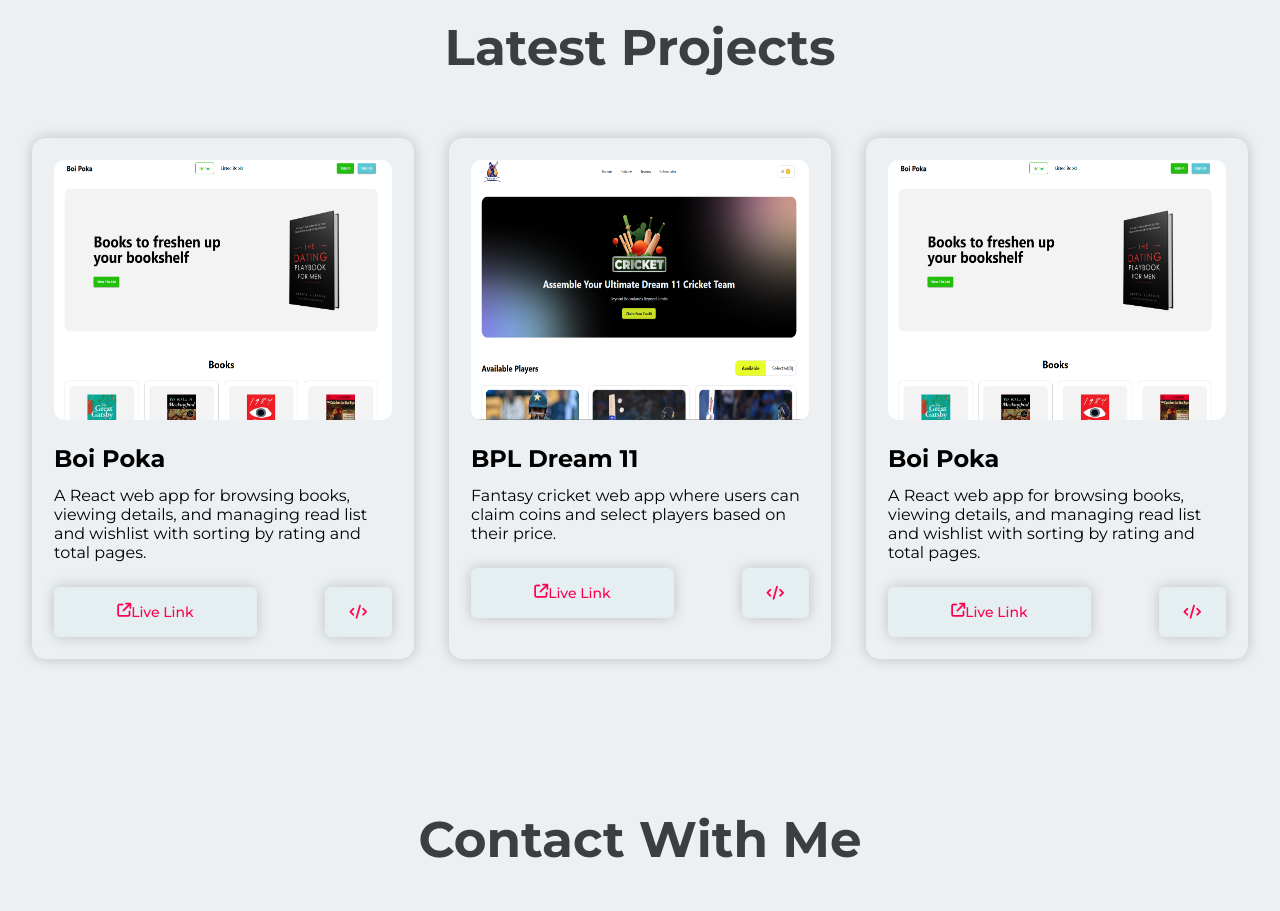
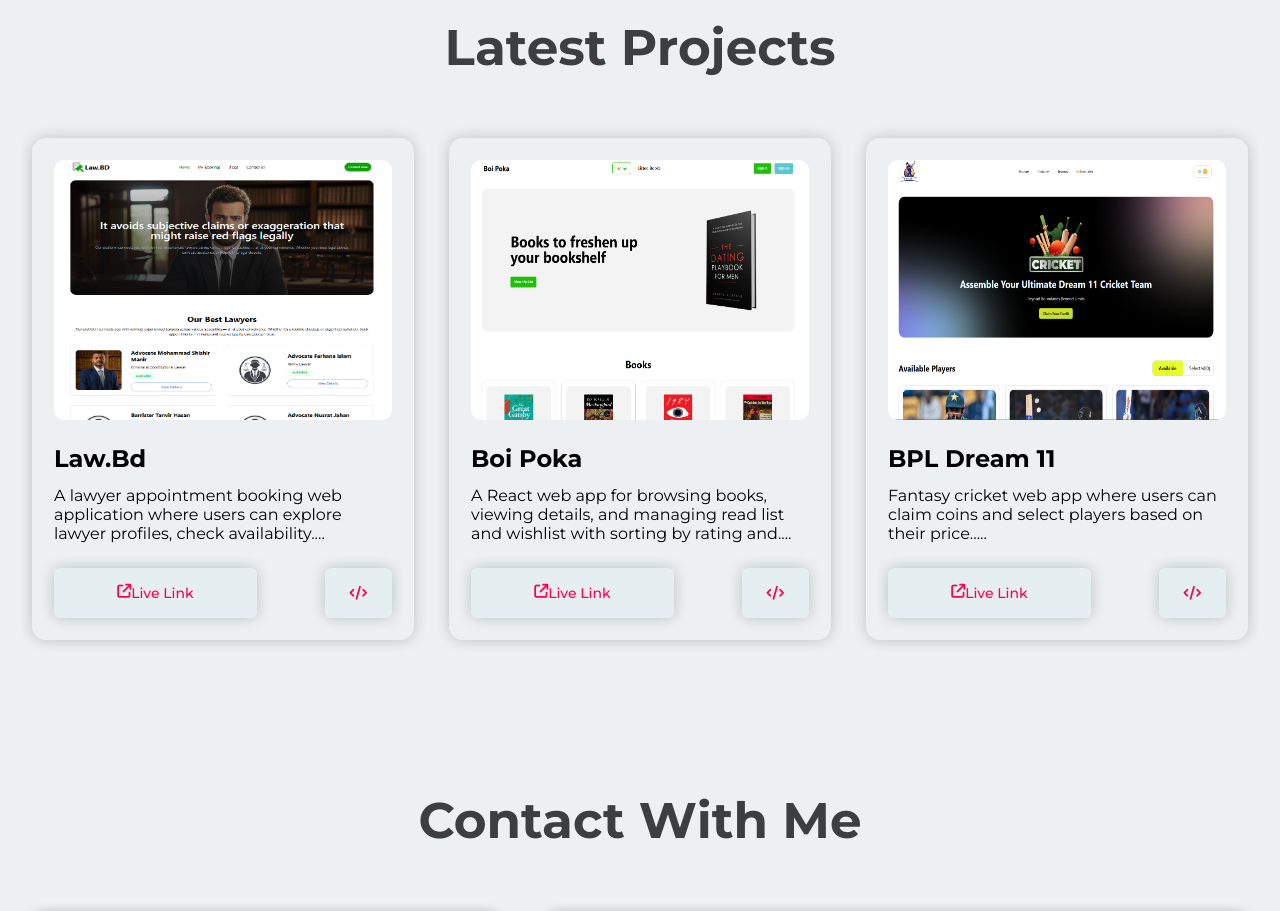
Before and after one commit to mdmohsin-dev/portfolio, a website built with Vite: page index.html in a window 1280 px wide. Shown: the part 1980-2891 px from the top of the page. Built offline with nearby package versions, Linux system fonts and the light colour scheme; files whose address does not match are found by name.

Commit message:
add resume

```diff
--- a/index.html
+++ b/index.html
@@ -88,7 +88,7 @@
           experiences. I am currently improving my skills by building practical projects and learning new technologies.
         </p>
         <div style="display: flex; margin-top: 30px;">
-          <a href="" class="btn">Download Resume</a>
+          <a href="/Mohsin_Resume.pdf" target="_blank" class="btn">Download Resume</a>
         </div>
       </div>
     </div>
@@ -151,6 +151,20 @@
       <h3 class="section-title">Latest Projects</h3>
       <div class="project-card-container">
 
+        <!-- card3 -->
+        <div class="project-card">
+          <img style="width: 100%; height: 260px; border-radius: 10px;" src="./src/images/law.png" alt="">
+          <div style="margin-top: 20px;">
+            <h2>Law.Bd</h2>
+            <p style="padding-top: 13px;">A lawyer appointment booking web application where users can explore lawyer profiles, check availability....</p>
+            <div style="display: flex;justify-content: space-between;margin-top: 25px;">
+              <a class="btn" href="https://lawyer-bd-silk.vercel.app/" target="_blank" style="width: 60%;display: flex;justify-content: center;"><i
+                  class="fa-solid fa-arrow-up-right-from-square"></i> Live Link</a>
+              <a class="btn" href="https://github.com/mdmohsin-dev/lawyer-bd" target="_blank"><i class="fa-solid fa-code"></i></a>
+            </div>
+          </div>
+        </div>
+
         <!-- card1 -->
         <div class="project-card">
           <img style="width: 100%; height: 260px; border-radius: 10px;" src="./src/images/boiPoka.png" alt="">
@@ -158,7 +172,7 @@
             <h2>Boi Poka</h2>
             <p style="padding-top: 13px;">A React web app for browsing books, viewing details, and managing read list
               and wishlist with sorting by
-              rating and total pages.</p>
+              rating and....</p>
             <div style="display: flex;justify-content: space-between;margin-top: 25px;">
               <a class="btn" href="https://boi-poka-roan.vercel.app/" target="_blank"
                 style="width: 60%;display: flex;justify-content: center;"><i
@@ -175,7 +189,7 @@
           <div style="margin-top: 20px;">
             <h2>BPL Dream 11</h2>
             <p style="padding-top: 13px;">Fantasy cricket web app where users can claim coins and select players based
-              on their price.</p>
+              on their price.....</p>
             <div style="display: flex;justify-content: space-between;margin-top: 25px;">
               <a class="btn" href="https://bpl-dream-11-delta.vercel.app/" target="_blank"
                 style="width: 60%;display: flex;justify-content: center;"><i
@@ -186,21 +200,6 @@
           </div>
         </div>
 
-        <!-- card3 -->
-        <div class="project-card">
-          <img style="width: 100%; height: 260px; border-radius: 10px;" src="./src/images/boiPoka.png" alt="">
-          <div style="margin-top: 20px;">
-            <h2>Boi Poka</h2>
-            <p style="padding-top: 13px;">A React web app for browsing books, viewing details, and managing read list
-              and wishlist with sorting by
-              rating and total pages.</p>
-            <div style="display: flex;justify-content: space-between;margin-top: 25px;">
-              <a class="btn" href="" style="width: 60%;display: flex;justify-content: center;"><i
-                  class="fa-solid fa-arrow-up-right-from-square"></i> Live Link</a>
-              <a class="btn" href=""><i class="fa-solid fa-code"></i></a>
-            </div>
-          </div>
-        </div>
       </div>
     </div>
 
```
Also changed, not shown: src/images/law.png (added), 1 other file.
